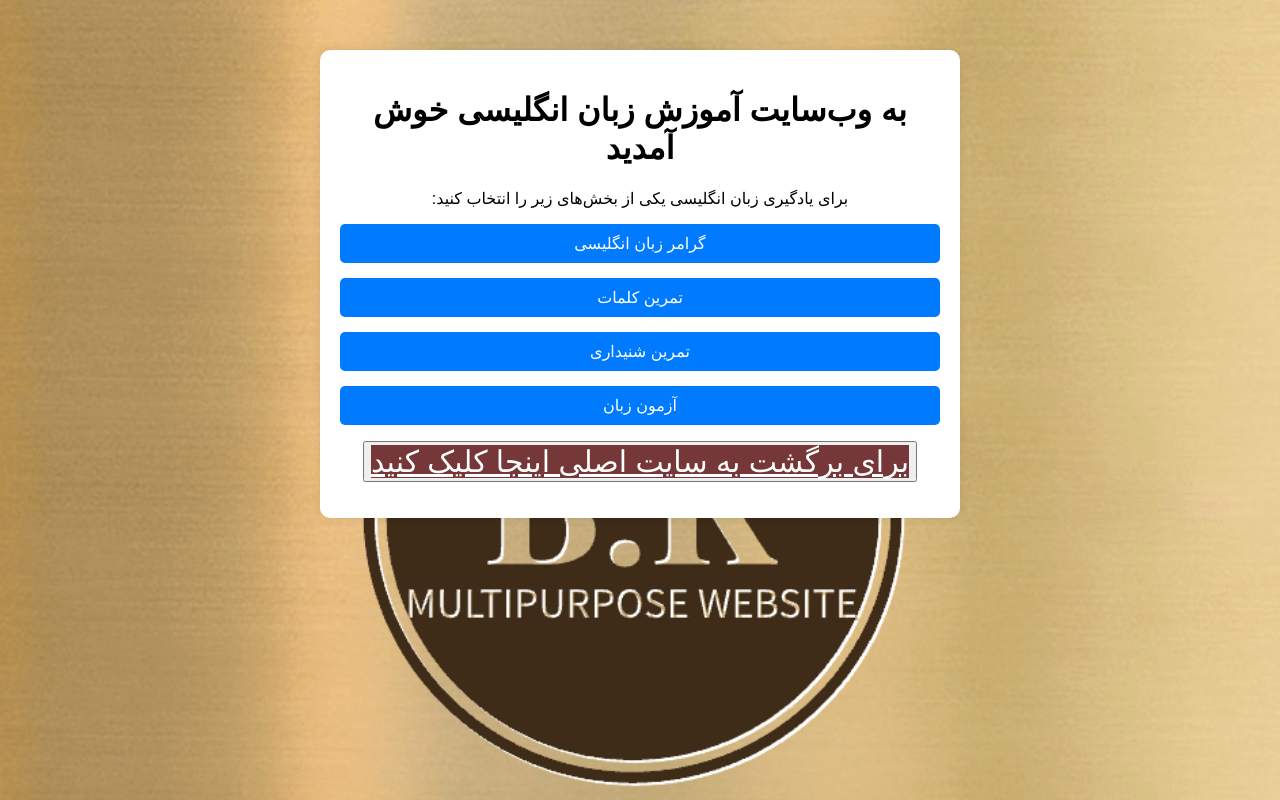
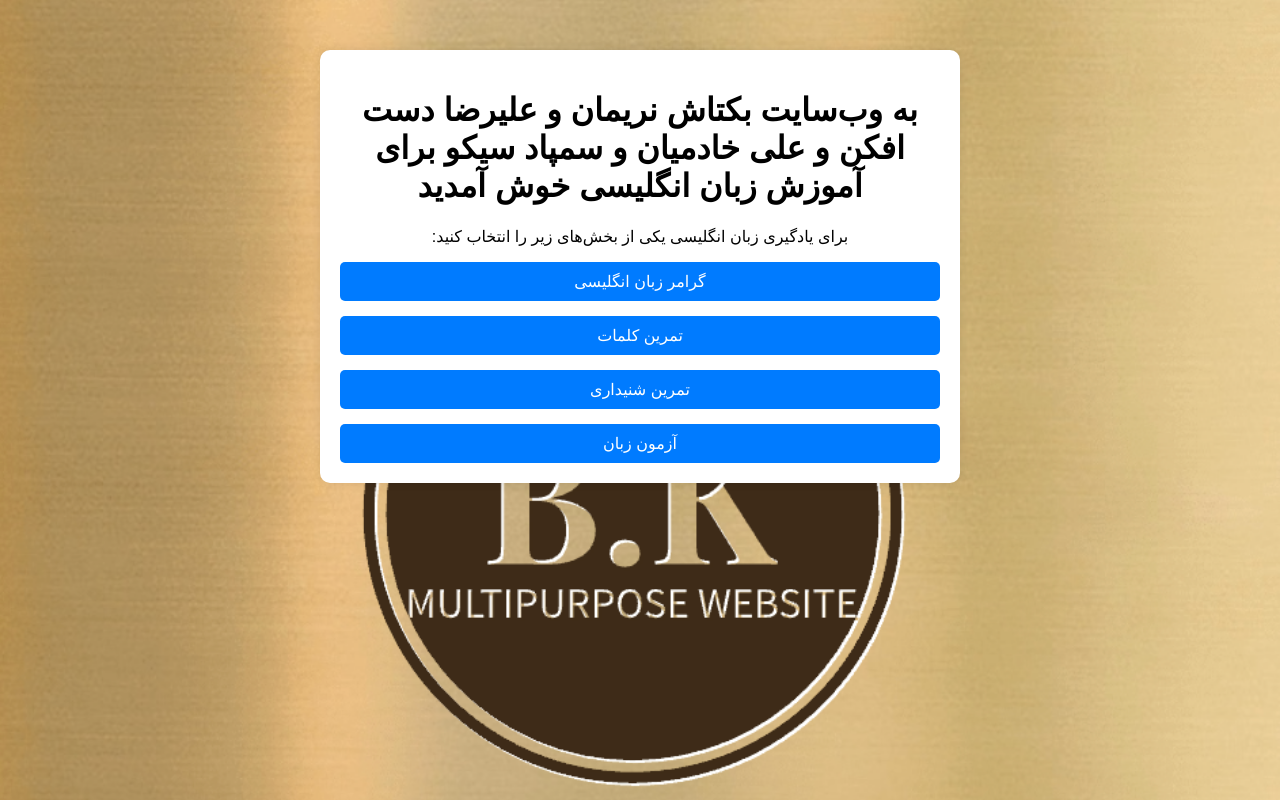
Before and after one commit to baktash-1234/baki, a plain HTML site: page index.html in a window 1280 px wide. Drawn offline with Linux system fonts and the light colour scheme.

Commit message:
Update index.html

```diff
--- a/index.html
+++ b/index.html
@@ -49,7 +49,7 @@
 </head>
 <body>
     <div class="container">
-        <h1>به وب‌سایت آموزش زبان انگلیسی خوش آمدید</h1>
+        <h1>به وب‌سایت بکتاش نریمان و علیرضا دست افکن و علی خادمیان و سمپاد سیکو برای آموزش زبان انگلیسی خوش آمدید</h1>
         <p>برای یادگیری زبان انگلیسی یکی از بخش‌های زیر را انتخاب کنید:</p>
         <div class="menu">
             <a href="grammar.html">گرامر زبان انگلیسی</a>
@@ -57,7 +57,6 @@
             <a href="listening.html">تمرین شنیداری</a>
             <a href="quiz.html">آزمون زبان</a>
         </div>
-        <p><button><a class="href"  href="orginal.html">برای برگشت به سایت اصلی اینجا کلیک کنید </a></button></p>
     </div>
 </body>
 </html>
```
